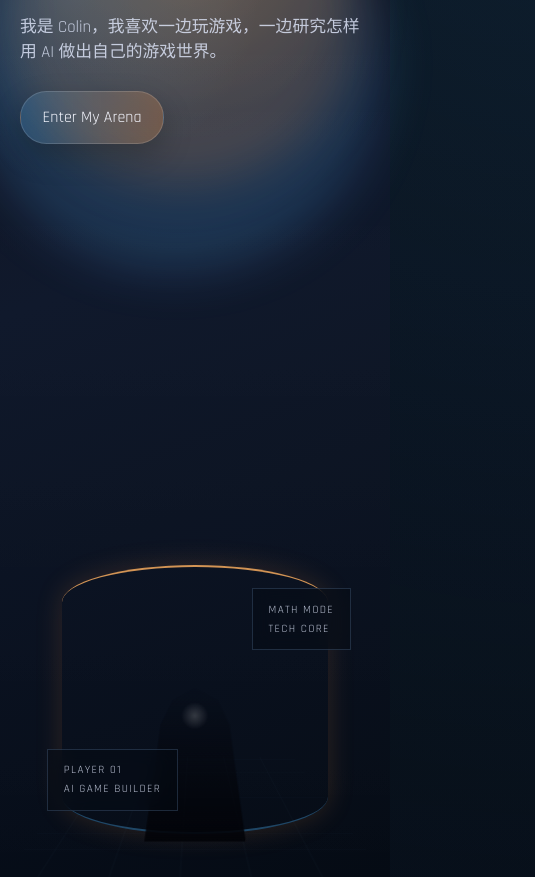
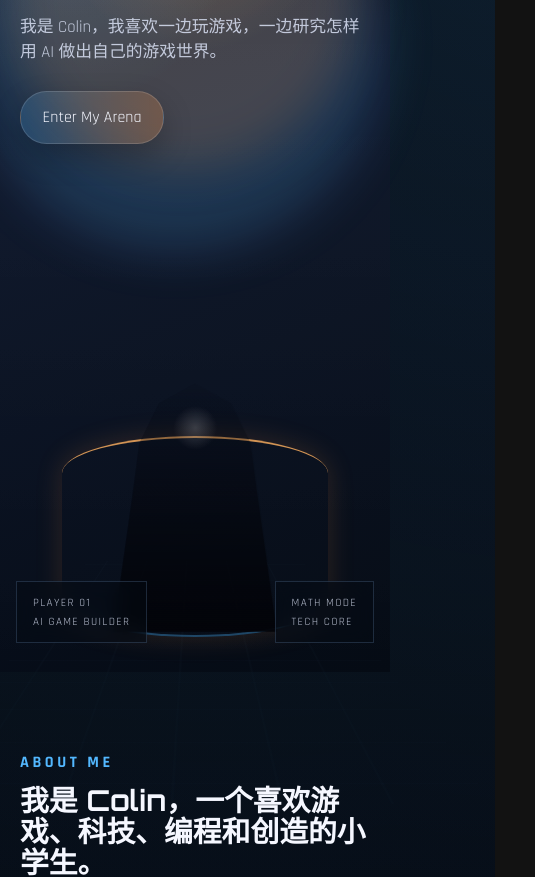
Before and after one commit to colinyam6/colin-bodymap-site, a website: page index.html in a window 390 px wide. Shown: the part 258-1135 px from the top of the page, 535 px wide, since content can reach past the window. Drawn offline with Linux system fonts and the light colour scheme.

Commit message:
feat: launch Colin game-tech personal website

```diff
--- a/package.json
+++ b/package.json
@@ -3,6 +3,6 @@
   "private": true,
   "type": "module",
   "scripts": {
-    "test": "node --test tests"
+    "test": "node --test tests/*.test.mjs"
   }
 }
--- a/styles.css
+++ b/styles.css
@@ -455,11 +455,27 @@ a {
   }
 
   .hero__inner {
-    padding: 1.5rem 1.25rem 22rem;
+    padding: 1.5rem 1.25rem 15rem;
   }
 
   .hero__poster {
-    min-height: 24rem;
+    min-height: 18rem;
+  }
+
+  .hero__silhouette {
+    width: min(42vw, 180px);
+    bottom: 14%;
+  }
+
+  .hero__hud--left {
+    left: 1rem;
+    bottom: 10%;
+  }
+
+  .hero__hud--right {
+    right: 1rem;
+    top: auto;
+    bottom: 10%;
   }
 
   .subject-grid,
```
Also changed, not shown: tests/site-mobile-layout.test.mjs (added, +16 -0 lines).
